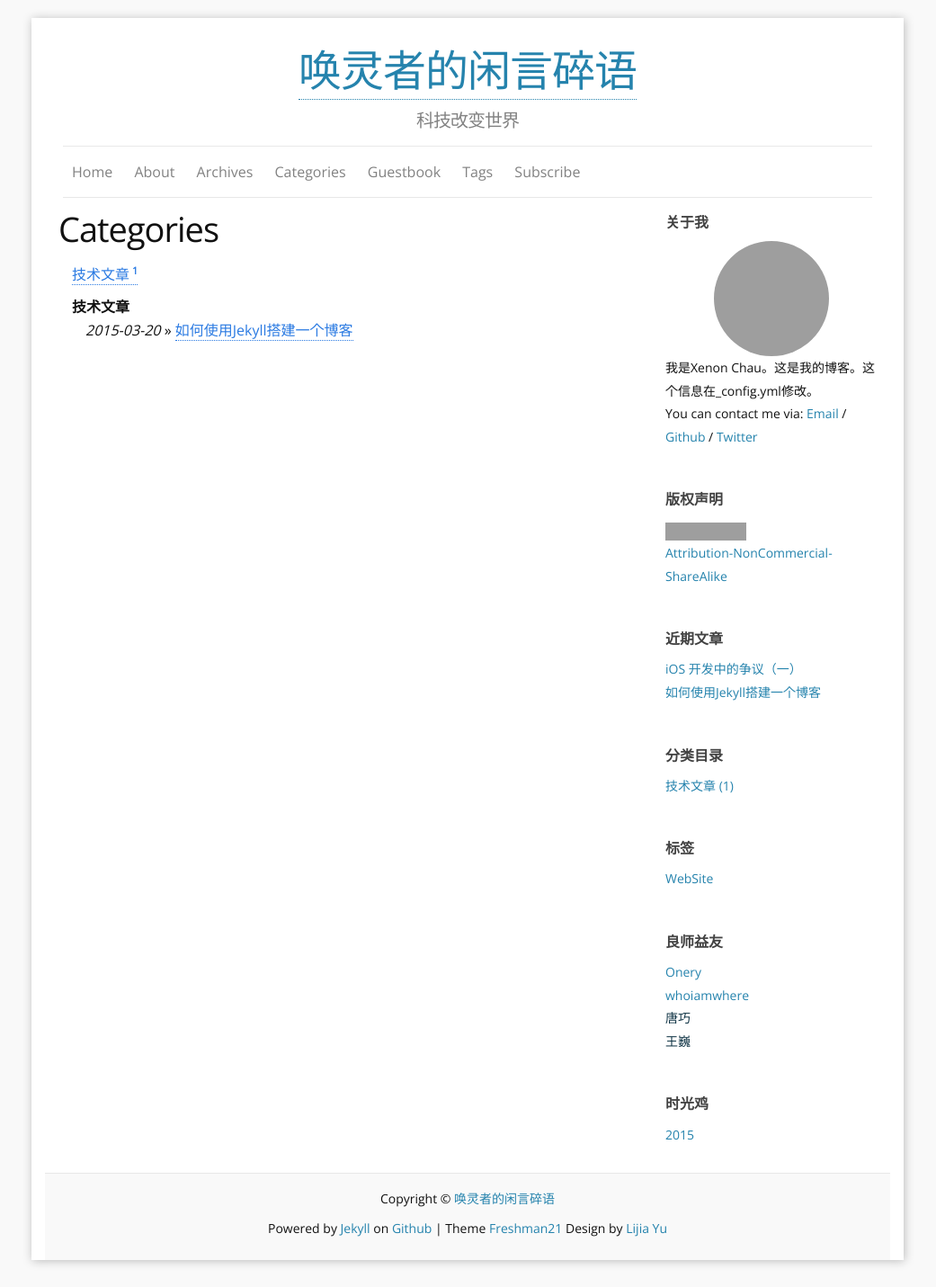
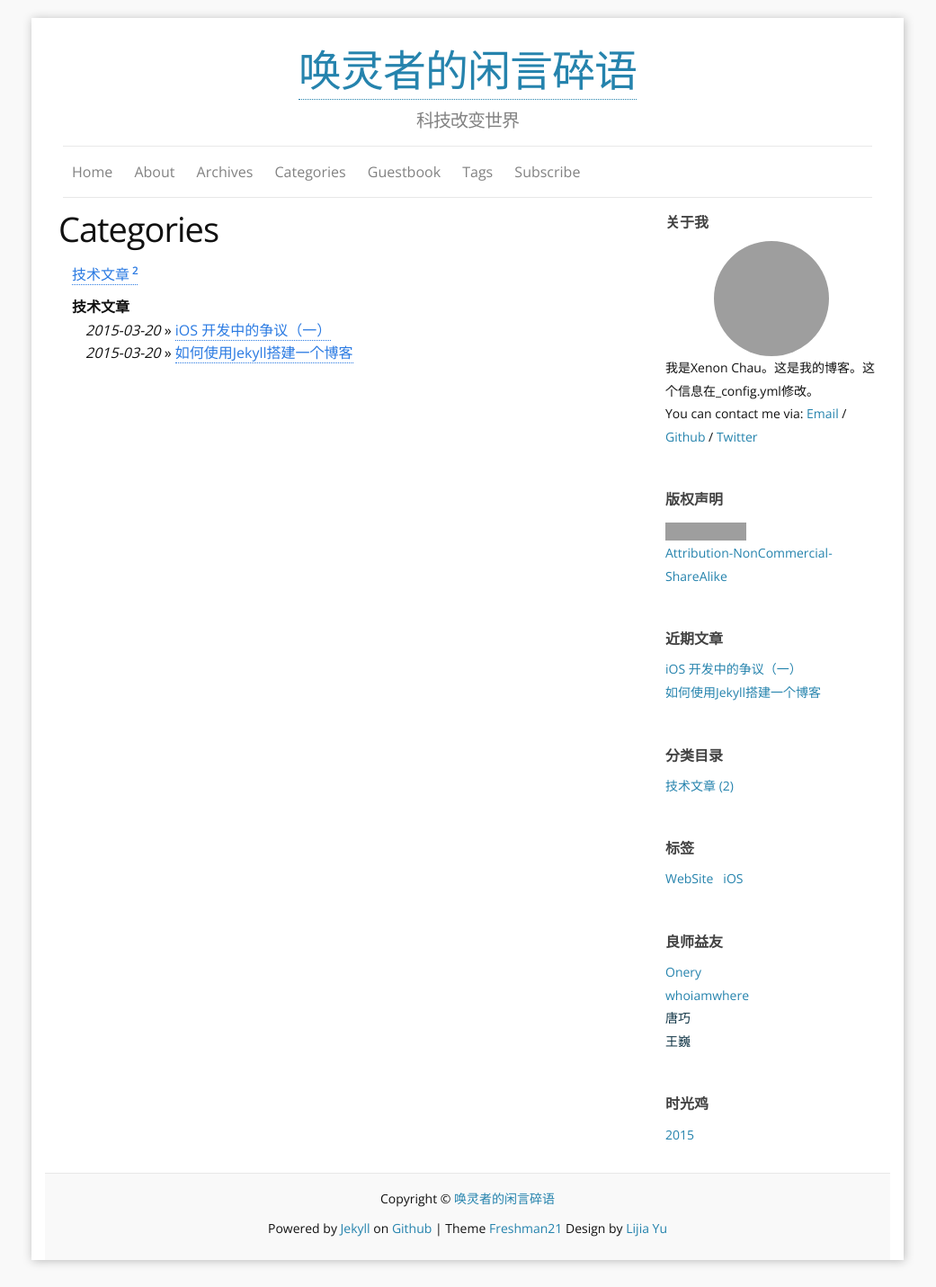
Before and after one commit to XenonChau/xenonchau.github.io, a Jekyll site: the page built from categories.md, in a window 1280 px wide. Shown: the whole page at 90% size, without its empty margins (120-1161 px from the left). Built offline with Jekyll 4.4.1, drawn with Linux system fonts in a browser that asks for light colours; grey boxes are pictures that could not be loaded.

Commit message:
fix bugs
唐巧的文章

```diff
--- a/_posts/2015-03-20-ios-arguement-in-developing.md
+++ b/_posts/2015-03-20-ios-arguement-in-developing.md
@@ -1,9 +1,11 @@
 ---
 layout: post
 title: iOS 开发中的争议（一）
-catagory: ios
+summary: 唐巧用一系列文章总结了很多iOS开发中的争议。
+category: 技术文章
 author: devtang
-
+tags:
+- iOS
 ---
 
 <style type="text/css">
```
